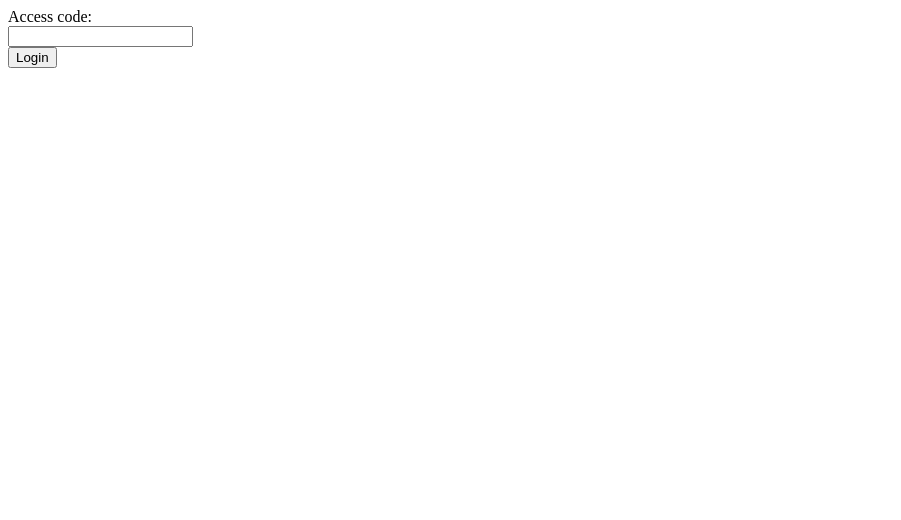
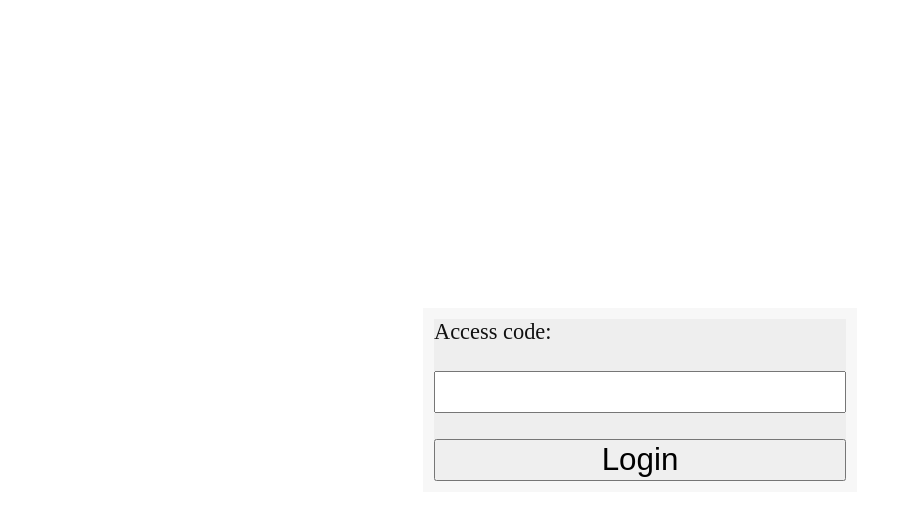
Before and after one commit to H-M-H/Weylus, a plain HTML site: page www/static/access_code.html in a window 1280 px wide. Shown: the whole page, without its empty margins (0-901 px from the left). Drawn offline with Linux system fonts and the light colour scheme.

Commit message:
Make the login page a little less horrible.

```diff
--- a/www/static/access_code.html
+++ b/www/static/access_code.html
@@ -1,5 +1,19 @@
-<form action="/">
-	<label for="access_code">Access code:</label><br>
-	<input type="text" id="access_code" name="access_code"><br>
-	<input type="submit" value="Login">
-</form>
+<!DOCTYPE html>
+<html>
+	<head>
+		<meta name="apple-mobile-web-app-capable" content="yes" />
+		<meta name="apple-mobile-web-app-status-bar-style" content="black-translucent">
+		<meta name="mobile-web-app-capable" content="yes">
+		<title>Weylus</title>
+		<link rel="stylesheet" href="style.css">
+	</head>
+	<body>
+		<div class="container">
+			<form action="/">
+				<label for="access_code">Access code:</label><br>
+				<input type="text" id="access_code" name="access_code"><br>
+				<input type="submit" value="Login">
+			</form>
+		</div>
+	</body>
+</html>
--- a/www/static/style.css
+++ b/www/static/style.css
@@ -9,6 +9,11 @@
     #handle {
         background: #303030;
         color: #ddd;
+    }
+    form {
+        background: #303030;
+        color: #ddd;
+        border: 0.5em solid #252525;
     }
 }
 @media (prefers-color-scheme: light) {
@@ -22,6 +27,11 @@
     #handle {
         background: #eee;
         color: #111;
+    }
+    form {
+        background: #eee;
+        color: #111;
+        border: 0.5em solid #f7f7f7;
     }
 }
 * {
@@ -56,6 +66,17 @@ canvas {
 }
 input[type='range']::-webkit-slider-runnable-track, input[type="range"]::-moz-range-track {
       background-color: #00aaff;
+}
+form, form input {
+    font-size: 1.4em;
+    display: grid;
+}
+.container {
+    width: 100%;
+    height: 100%;
+    display: flex;
+    justify-content: center;
+    align-items: center;
 }
 #settings_scroll {
     overflow: auto;
```
